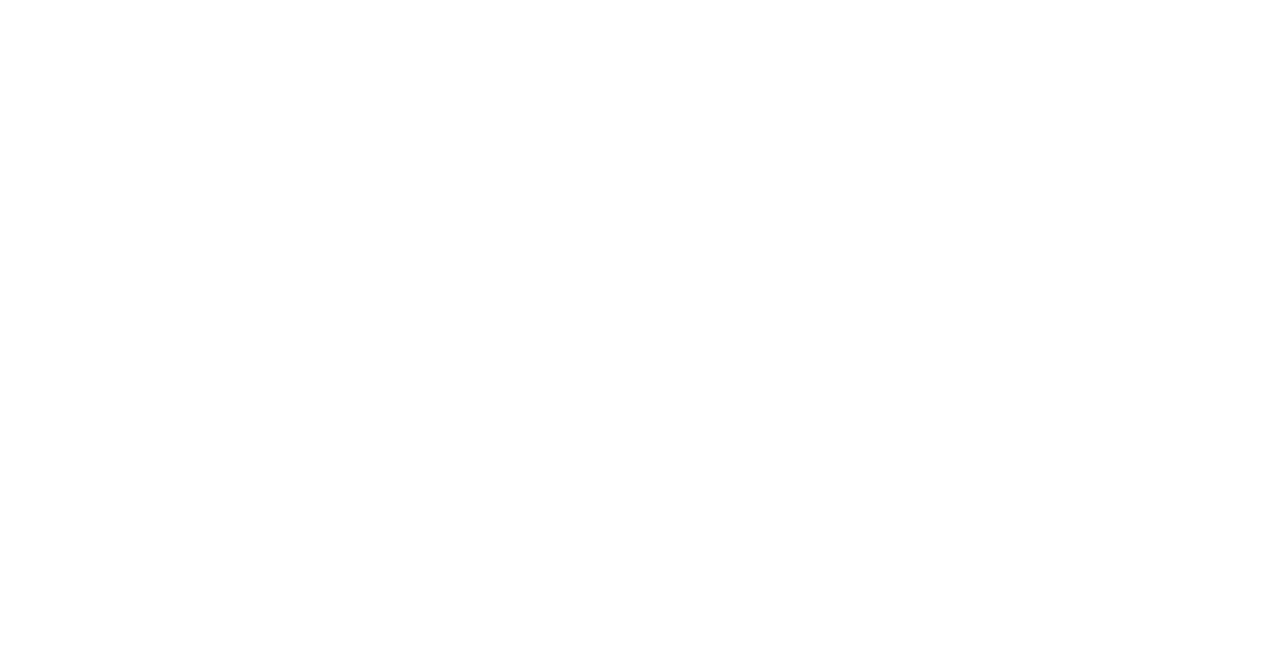
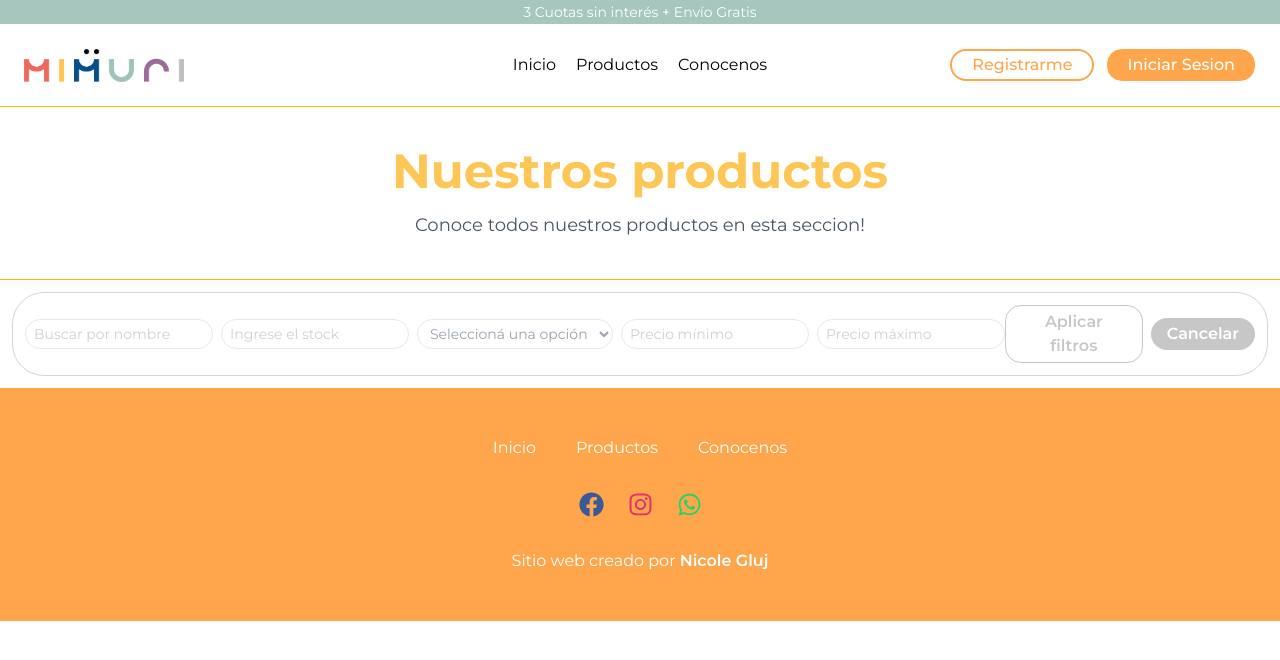
Before and after one commit to NicoleGluj/backend-final-frontend, a React (Vite) app: page /products in a window 1280 px wide. Before the commit this address had no page. Shown: the top 660 px of the page. Built offline with nearby package versions, Linux system fonts and the light colour scheme.

Commit message:
add: Products style

```diff
--- a/src/components/Header.jsx
+++ b/src/components/Header.jsx
@@ -11,8 +11,8 @@
 
         <nav className="absolute left-1/2 -translate-x-1/2 flex items-center justify-center gap-5">
           <Link to="/">Inicio</Link>
-          <Link to="products">Productos</Link>
-          <Link to="aboutus">Conocenos</Link>
+          <Link to="/products">Productos</Link>
+          <Link to="/aboutus">Conocenos</Link>
         </nav>
 
         <div className="flex items-center justify-center gap-3">
--- /dev/null
+++ b/src/pages/Products.jsx
@@ -0,0 +1,68 @@
+import Layout from "../components/Layout"
+
+const Products = () => {
+  return (
+    <>
+      <Layout>
+        <section className="py-10 text-center border-b  border-t border-amber-400">
+          <h1 className="text-5xl font-bold text-[#FDC655] mb-4">
+            Nuestros productos
+          </h1>
+          <p className="text-gray-600 text-lg max-w-2xl mx-auto">
+            Conoce todos nuestros productos en esta seccion!
+          </p>
+        </section>
+        <section className="m-3 border border-gray-300 p-3 rounded-4xl flex justify-between" >
+          <form className="flex items-center justify-baseline gap-2">
+            <input
+              className="border border-gray-200 p-1 px-2 rounded-2xl text-sm text-gray-400"
+              type="text"
+              name="name"
+              placeholder="Buscar por nombre"
+            />
+            <input
+              className="border border-gray-200 p-1 px-2 rounded-2xl text-sm text-gray-400"
+              type="number"
+              name="stock"
+              placeholder="Ingrese el stock"
+            />
+            <select
+              className="border border-gray-200 p-1 px-2 rounded-2xl text-sm text-gray-400"
+              name="category"
+            >
+              <option value="" disabled selected>
+                Seleccioná una opción
+              </option>
+            </select>
+            <input
+              className="border border-gray-200 p-1 px-2 rounded-2xl text-sm text-gray-400"
+              type="number"
+              name="minPrice"
+              placeholder="Precio mínimo"
+            />
+            <input
+              className="border border-gray-200 p-1 px-2 rounded-2xl text-sm text-gray-400"
+              type="number"
+              name="maxPrice"
+              placeholder="Precio máximo"
+            />
+          </form>
+          <div className="flex justify-center items-center gap-2">
+            <button
+              className="border border-[#C7C7C7] p-1 px-4 rounded-2xl font-semibold text-[#C7C7C7]"
+              type="submit">
+              Aplicar filtros
+            </button>
+            <button
+              className="bg-[#C7C7C7] p-1 px-4 rounded-2xl font-semibold text-white"
+              type="button">
+              Cancelar
+            </button>
+          </div>
+        </section>
+      </Layout >
+    </>
+  )
+}
+
+export default Products
--- a/src/routes/RouterApp.jsx
+++ b/src/routes/RouterApp.jsx
@@ -1,6 +1,7 @@
 import { BrowserRouter, Route, Routes } from "react-router-dom"
 import Home from "../pages/Home"
 import AboutUs from "../pages/AboutUs"
+import Products from "../pages/Products"
 
 const RouterApp = () => {
   return (
@@ -8,6 +9,7 @@
       <Routes>
         <Route path="/" element={<Home />} />
         <Route path="/aboutus" element={<AboutUs />} />
+        <Route path="/products" element={<Products />} />
       </Routes>
     </BrowserRouter>
   )
```
